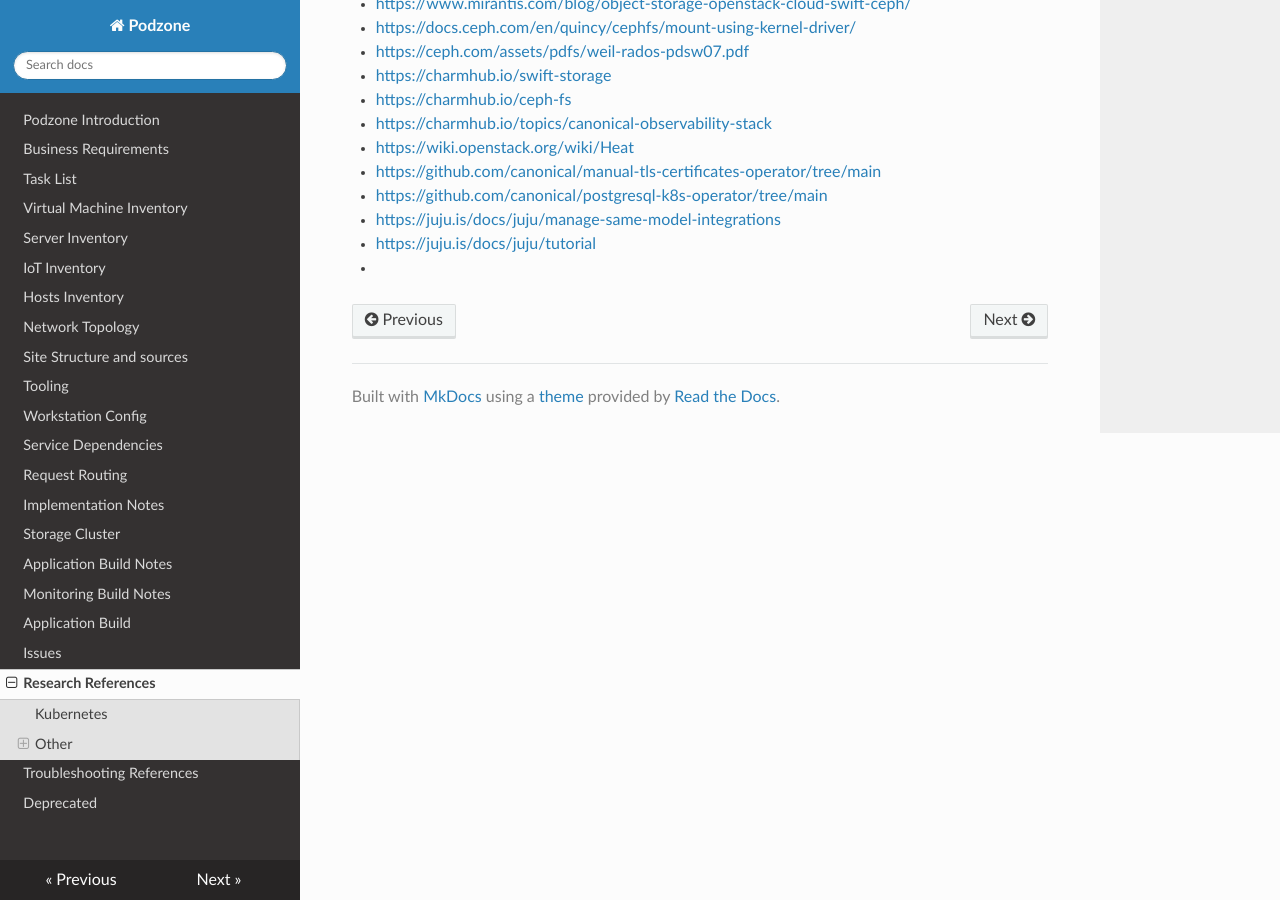
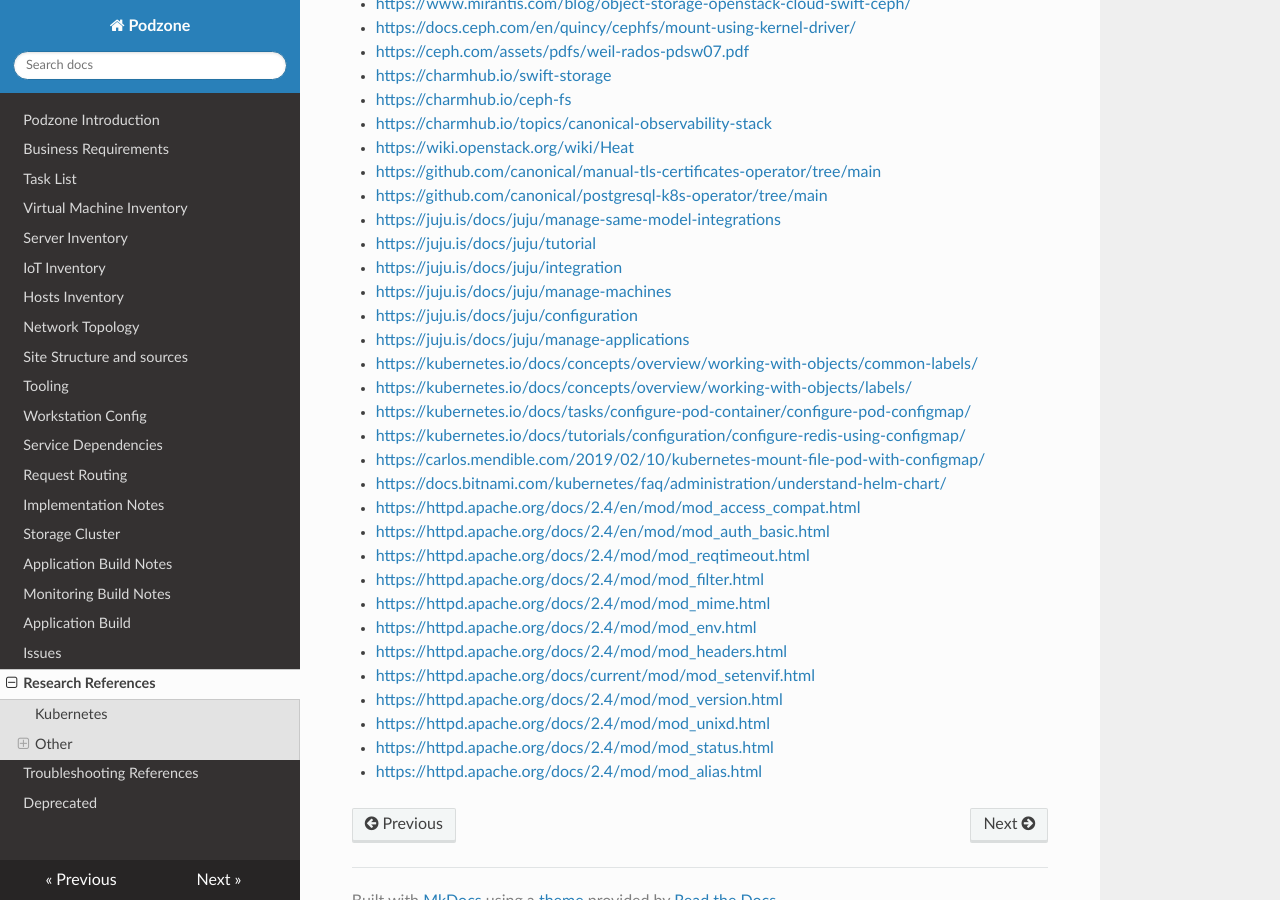
Before and after one commit to MoTTTT/podzone, an MkDocs documentation site: the page built from docs/ResearchReferences.md, in a window 1280 px wide and 900 px high, scrolled down 23274 px. Built offline with MkDocs 1.6.1, drawn with Linux system fonts in a browser that asks for light colours; nearby versions of some CDN libraries.

Commit message:
Updated research on apache modules

```diff
--- a/docs/ResearchReferences.md
+++ b/docs/ResearchReferences.md
@@ -940,4 +940,30 @@
 - <https://github.com/canonical/postgresql-k8s-operator/tree/main>
 - <https://juju.is/docs/juju/manage-same-model-integrations>
 - <https://juju.is/docs/juju/tutorial>
--
+- <https://juju.is/docs/juju/integration>
+- <https://juju.is/docs/juju/manage-machines>
+- <https://juju.is/docs/juju/configuration>
+- <https://juju.is/docs/juju/manage-applications>
+
+- <https://kubernetes.io/docs/concepts/overview/working-with-objects/common-labels/>
+- <https://kubernetes.io/docs/concepts/overview/working-with-objects/labels/>
+
+- <https://kubernetes.io/docs/tasks/configure-pod-container/configure-pod-configmap/>
+- <https://kubernetes.io/docs/tutorials/configuration/configure-redis-using-configmap/>
+- <https://carlos.mendible.com/2019/02/10/kubernetes-mount-file-pod-with-configmap/>
+
+- <https://docs.bitnami.com/kubernetes/faq/administration/understand-helm-chart/>
+
+
+- <https://httpd.apache.org/docs/2.4/en/mod/mod_access_compat.html>
+- <https://httpd.apache.org/docs/2.4/en/mod/mod_auth_basic.html>
+- <https://httpd.apache.org/docs/2.4/mod/mod_reqtimeout.html>
+- <https://httpd.apache.org/docs/2.4/mod/mod_filter.html>
+- <https://httpd.apache.org/docs/2.4/mod/mod_mime.html>
+- <https://httpd.apache.org/docs/2.4/mod/mod_env.html>
+- <https://httpd.apache.org/docs/2.4/mod/mod_headers.html>
+- <https://httpd.apache.org/docs/current/mod/mod_setenvif.html>
+- <https://httpd.apache.org/docs/2.4/mod/mod_version.html>
+- <https://httpd.apache.org/docs/2.4/mod/mod_unixd.html>
+- <https://httpd.apache.org/docs/2.4/mod/mod_status.html>
+- <https://httpd.apache.org/docs/2.4/mod/mod_alias.html>
```
Also changed, not shown: docs/TroubleshootingReferences.md (+5 -0 lines).
